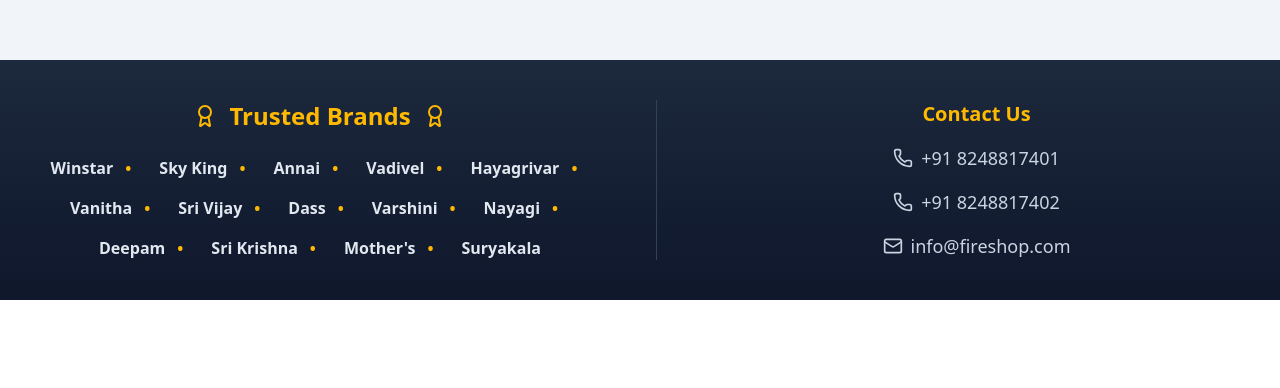
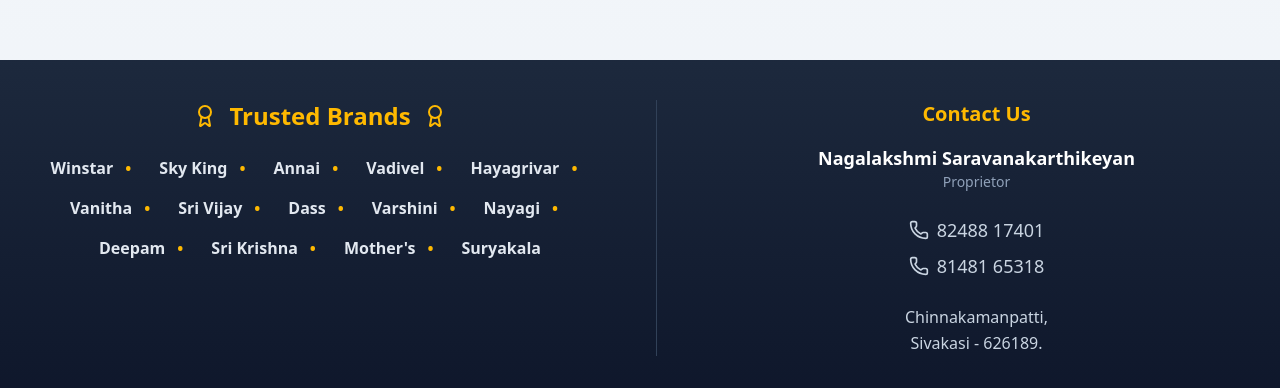
Before and after one commit to Kiruthika-JK/FireShop, a Next.js app: page / in a window 1280 px wide. Shown: the part 1219-1607 px from the top of the page. Before the commit the page ends 1519 px from the top, so only its background shows below. Built offline with nearby package versions, Linux system fonts and the light colour scheme; no server answers; the database is empty.

Commit message:
Fix Contact Us section to match Contact Us tab exactly

```diff
--- a/components/ui/BrandsSection.tsx
+++ b/components/ui/BrandsSection.tsx
@@ -1,6 +1,6 @@
 'use client'
 
-import { Award, Phone, Mail } from 'lucide-react'
+import { Award, Phone } from 'lucide-react'
 
 const brands = [
     'Winstar',
@@ -47,18 +47,26 @@ export function BrandsSection() {
                             <h3 className="text-xl font-semibold text-amber-400">Contact Us</h3>
                         </div>
                         <div className="flex flex-col gap-4 text-sm md:text-base text-slate-300">
-                            <a href="https://wa.me/918248817401" target="_blank" rel="noopener noreferrer" className="flex items-center justify-center gap-2 hover:text-amber-400 transition-colors cursor-pointer font-medium">
-                                <Phone className="w-5 h-5" />
-                                <span className="text-lg">+91 8248817401</span>
-                            </a>
-                            <a href="tel:+918248817402" className="flex items-center justify-center gap-2 hover:text-amber-400 transition-colors cursor-pointer font-medium">
-                                <Phone className="w-5 h-5" />
-                                <span className="text-lg">+91 8248817402</span>
-                            </a>
-                            <a href="mailto:info@fireshop.com" className="flex items-center justify-center gap-2 hover:text-amber-400 transition-colors cursor-pointer font-medium">
-                                <Mail className="w-5 h-5" />
-                                <span className="text-lg">info@fireshop.com</span>
-                            </a>
+                            <div className="text-center mb-2">
+                                <h4 className="text-lg font-semibold text-white">Nagalakshmi Saravanakarthikeyan</h4>
+                                <p className="text-slate-400 text-sm">Proprietor</p>
+                            </div>
+                            <div className="flex flex-col gap-2">
+                                <a href="tel:8248817401" className="flex items-center justify-center gap-2 hover:text-amber-400 transition-colors cursor-pointer font-medium">
+                                    <Phone className="w-5 h-5" />
+                                    <span className="text-lg">82488 17401</span>
+                                </a>
+                                <a href="tel:8148165318" className="flex items-center justify-center gap-2 hover:text-amber-400 transition-colors cursor-pointer font-medium">
+                                    <Phone className="w-5 h-5" />
+                                    <span className="text-lg">81481 65318</span>
+                                </a>
+                            </div>
+                            <div className="text-center pt-2">
+                                <p className="text-slate-300 leading-relaxed">
+                                    Chinnakamanpatti,<br />
+                                    Sivakasi - 626189.
+                                </p>
+                            </div>
                         </div>
                     </div>
                 </div>
```
